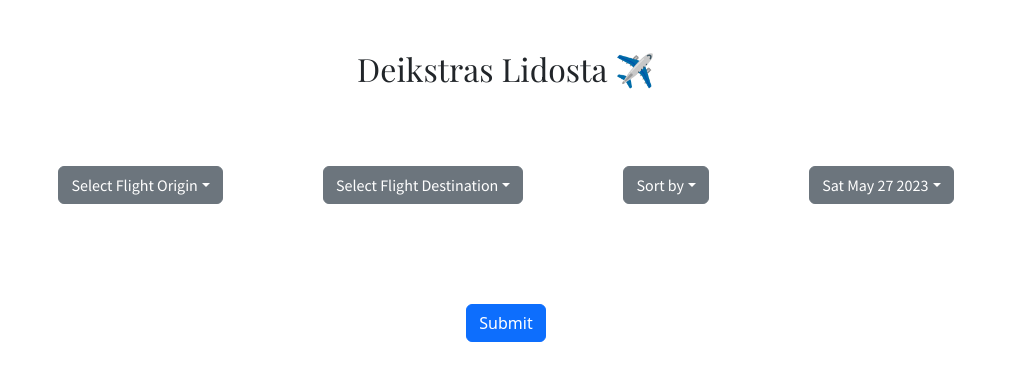
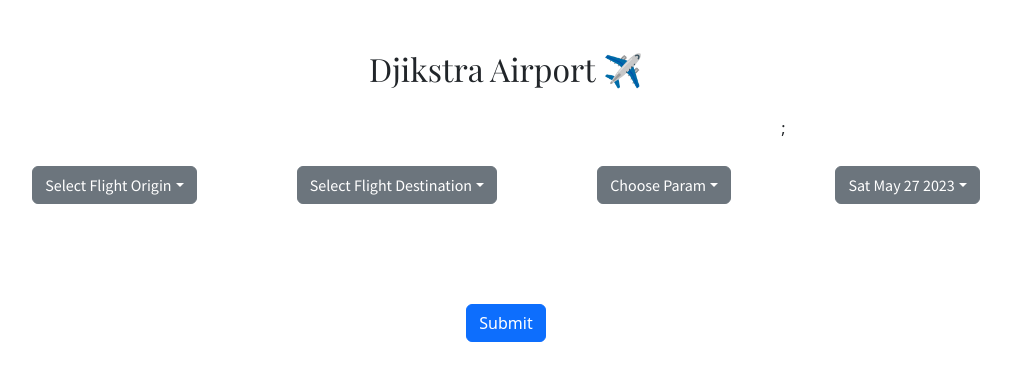
Before and after one commit to IndrikisP/OOP_Darbs, a React (Create React App) app in the folder Deikstras_Lidosta/frontend/: page / in a window 1280 px wide. Shown: the top 380 px of the page, without its empty margins (134-1145 px from the left). Built offline with nearby package versions, Linux system fonts and the light colour scheme.

Commit message:
added UI for param

```diff
--- a/Deikstras_Lidosta/frontend/src/Api.jsx
+++ b/Deikstras_Lidosta/frontend/src/Api.jsx
@@ -59,9 +59,9 @@ export const getAirportList = async (setAirportList) => {
 
   export const getAllFilters = (setAllFilters) => {
     const data = [
-      'Cheapest',
-      'Fastest',
-      'Non-stop'
+      'Price',
+      'Distance',
+      'Stopover Count'
     ];
     setAllFilters(data);
     console.log(data);
@@ -69,6 +69,7 @@ export const getAirportList = async (setAirportList) => {
 
   export const getFlightInfo = async (setAirportList) => {
     try {
+
       const data = [
         [
           {
--- a/Deikstras_Lidosta/frontend/src/App.jsx
+++ b/Deikstras_Lidosta/frontend/src/App.jsx
@@ -1,5 +1,5 @@
 import React, { useState, useEffect } from 'react';
-import { Dropdown, FormControl, Button } from 'react-bootstrap';
+import { Dropdown, FormControl, Button, Form } from 'react-bootstrap';
 import DatePicker from 'react-datepicker';
 import 'react-datepicker/dist/react-datepicker.css';
 import './resources/css/App.css';
@@ -11,7 +11,8 @@ const App = () => {
   const [selectedDate, setSelectedDate] = useState(new Date());
   const [searchTextOrigin, setSearchTextOrigin] = useState('');
   const [searchTextDestination, setSearchTextDestination] = useState('');
-  const [selectedItemSort, setSelectedItemSort] = useState('Sort by');
+  const [selectedParam, setSelectedParam] = useState('Choose Param');
+  const [isSelectedParam, setIsSelectedParam] = useState(false);
   const [selectedItemOrigin, setSelectedItemOrigin] = useState('Select Flight Origin');
   const [selectedItemDestination, setSelectedItemDestination] = useState('Select Flight Destination');
   const [tableData, setTableData] = useState([]);
@@ -63,6 +64,10 @@ const App = () => {
     setSubmitted(true);
   };
 
+  const handleSelectedParam = () => {
+    setIsSelectedParam(true);
+  };
+
   const filteredOriginList = airportList.filter(item =>
     item.airport.toLowerCase().includes(searchTextOrigin.toLowerCase())
   );
@@ -76,7 +81,7 @@ const App = () => {
 
   return (
     <div className="container">
-      <h1 className="topcenterHead">Deikstras Lidosta ✈️</h1>
+      <h1 className="topcenterHead">Djikstra Airport ✈️</h1>
       <div className="dropdownContainer">
         <Dropdown className='selectionItems'>
           <Dropdown.Toggle variant="secondary">
@@ -127,17 +132,27 @@ const App = () => {
 
         <Dropdown className="selectionItems">
         <Dropdown.Toggle id="dropdown-button-dark-example1" variant="secondary">
-          {selectedItemSort}
+          {selectedParam}
         </Dropdown.Toggle>
 
         <Dropdown.Menu variant="dark">
           {allFilters.map((item, index) => (
-            <Dropdown.Item key={index} onClick={() => setSelectedItemSort(item)}>
+            <Dropdown.Item key={index} onClick={() => { setSelectedParam(item); handleSelectedParam() }}>
               {item}
             </Dropdown.Item>
           ))}
         </Dropdown.Menu>
       </Dropdown>
+
+
+      { isSelectedParam && (
+        <Form className="valueTBox">
+        <Form.Group controlId="exampleForm.ControlInput1">
+          <FormControl type="text" placeholder="Enter Value" />
+        </Form.Group>
+      </Form>
+      )};
+
 
       <Dropdown className='selectionItems'>
       <Dropdown.Toggle variant="secondary" id="dropdown-button">
--- a/Deikstras_Lidosta/frontend/src/resources/css/App.css
+++ b/Deikstras_Lidosta/frontend/src/resources/css/App.css
@@ -98,3 +98,7 @@
 .stops{
   font-weight: bold;
 }
+
+.valueTBox{
+  margin-top: 3.1rem;
+}
```
